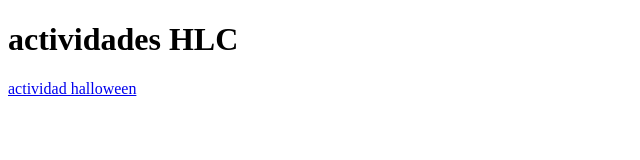
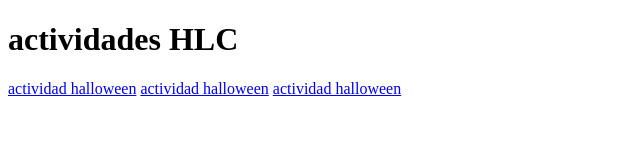
Before and after one commit to agondie1705/HLC_T3, a plain HTML site: page index.html in a window 1280 px wide. Shown: the whole page, without its empty margins (0-640 px from the left). Drawn offline with Linux system fonts and the light colour scheme.

Commit message:
Update index.html

```diff
--- a/index.html
+++ b/index.html
@@ -8,5 +8,7 @@
 <body>
     <h1>actividades HLC</h1>
     <a href="halloween/A1.html">actividad halloween</a>
+    <a href="/A2(1).html">actividad halloween</a>
+    <a href="/A2.css">actividad halloween</a>
 </body>
 </html>
```
